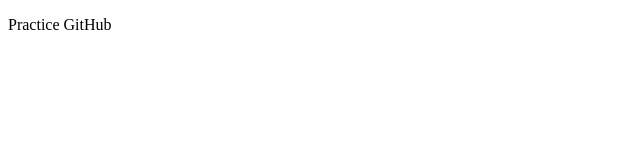
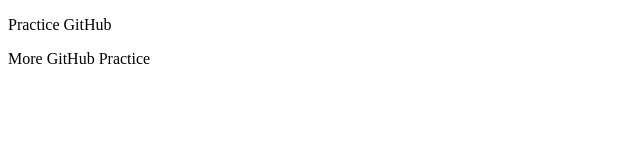
Before and after one commit to ivana-vucenovic/basic-repo, a plain HTML site: page index.html in a window 1280 px wide. Shown: the whole page, without its empty margins (0-640 px from the left). Drawn offline with Linux system fonts and the light colour scheme.

Commit message:
updated index.html

```diff
--- a/index.html
+++ b/index.html
@@ -8,6 +8,6 @@
 </head>
 <body>
     <p>Practice GitHub</p>
-
+    <p>More GitHub Practice</p>
 </body>
 </html>
```
